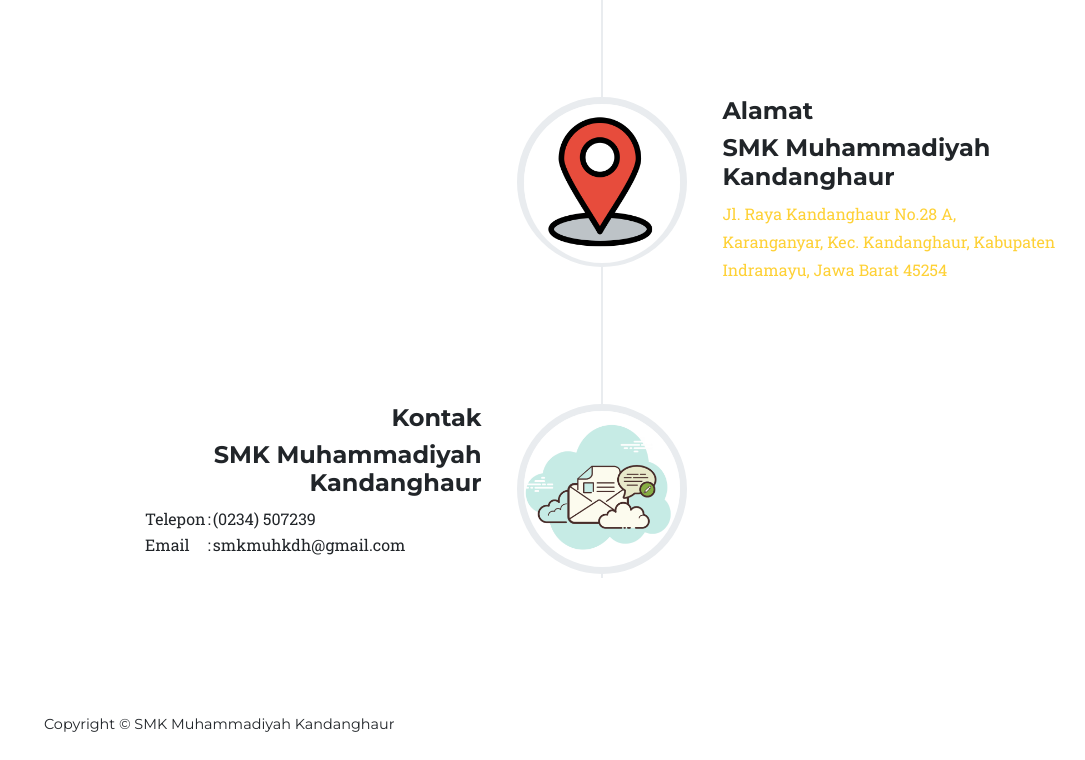
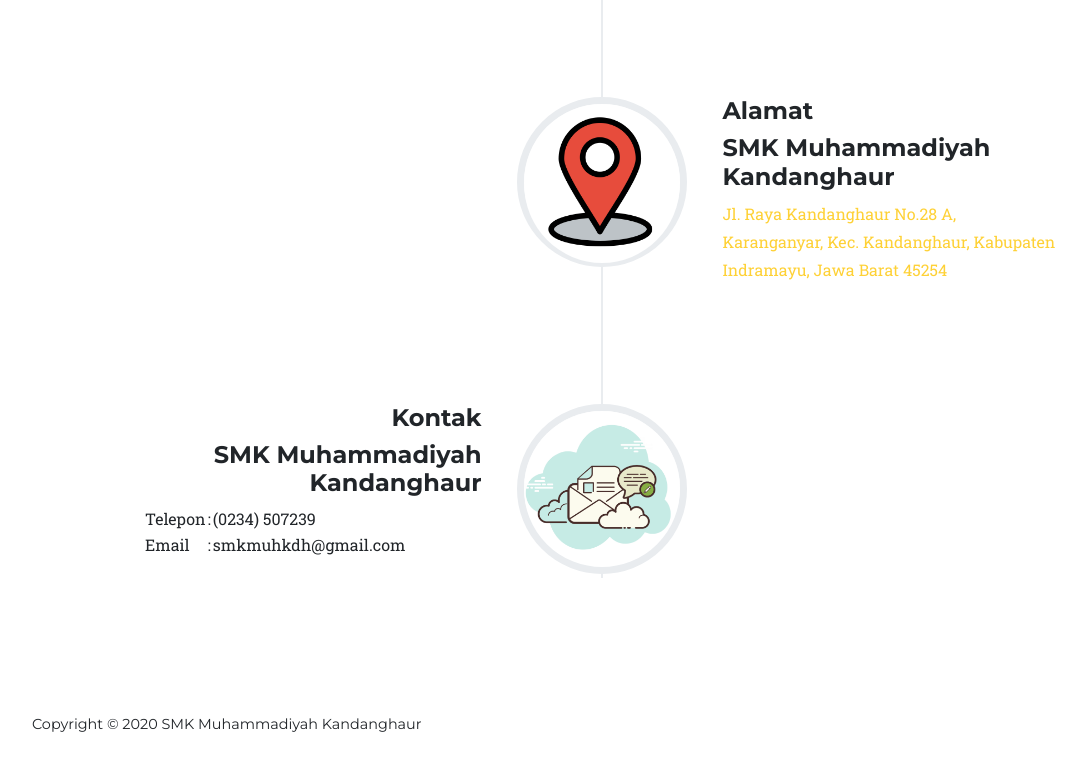
Before and after one commit to Nikkoadr/sekolah, a plain HTML site: page index.html in a window 1280 px wide. Shown: the part 5625-6385 px from the top of the page, without its empty margins (38-1123 px from the left). Drawn offline with nearby package versions, Linux system fonts and the light colour scheme; a web font is replaced by a local one.

Commit message:
Update index.html

```diff
--- a/index.html
+++ b/index.html
@@ -654,7 +654,7 @@
     <footer class="footer py-4">
       <div class="container">
         <div class="row align-items-center">
-          <div class="col-lg-4 text-lg-left">Copyright © SMK Muhammadiyah Kandanghaur</div>
+          <div class="text-lg-left">Copyright © 2020 SMK Muhammadiyah Kandanghaur</div>
       </div>
     </footer>
     <!-- Portfolio Modals-->
```
